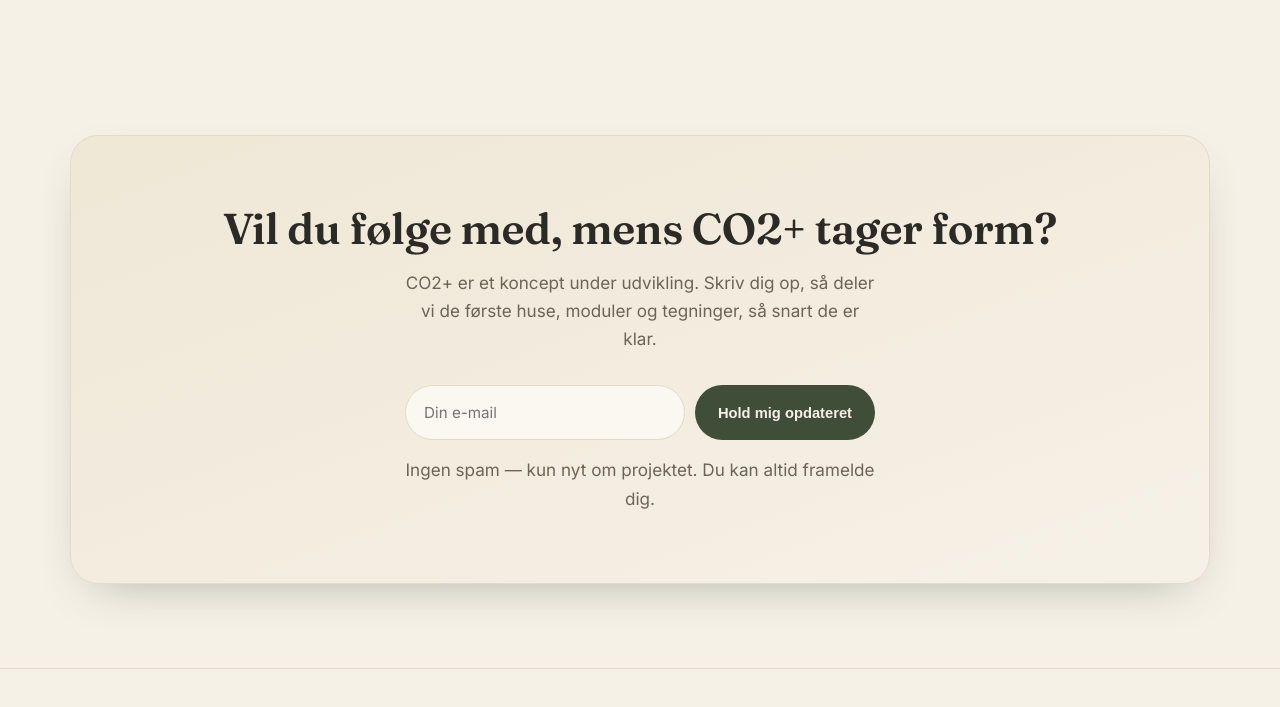
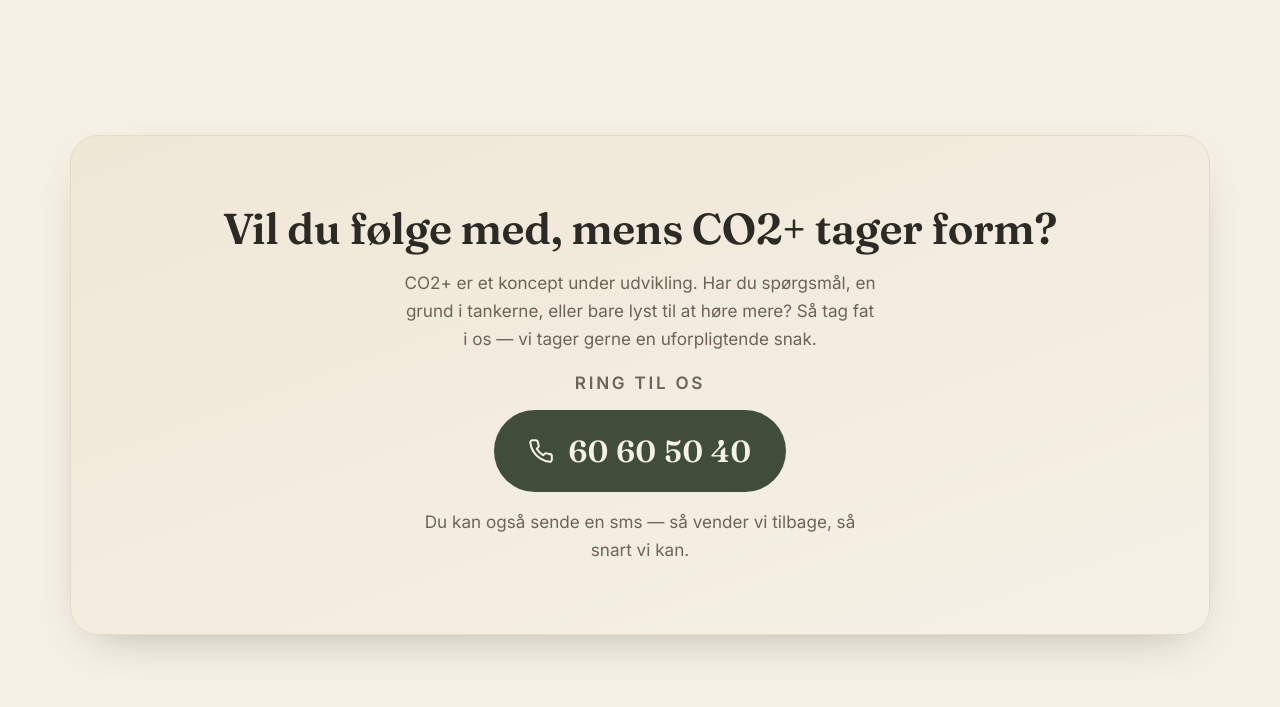
Before and after one commit to trioglobal/co2plus, a plain HTML site: page index.html in a window 1280 px wide. Shown: the part 4980-5687 px from the top of the page. Drawn offline with Linux system fonts and the light colour scheme.

Commit message:
Erstat nyhedsbrev med telefonnummer (60 60 50 40)

```diff
--- a/index.html
+++ b/index.html
@@ -345,7 +345,20 @@
     color: var(--ink);
   }
   .signup input:focus { outline: 2px solid var(--sage-soft); outline-offset: 1px; }
-  .cta-note { margin-top: 16px; font-size: 0.82rem; color: var(--muted); }
+  .cta-note { margin-top: 18px; font-size: 0.82rem; color: var(--muted); }
+  .call-label { margin-top: 26px; font-size: 0.78rem; font-weight: 600; letter-spacing: 0.16em; text-transform: uppercase; color: var(--sage); }
+  .call-link {
+    display: inline-flex; align-items: center; gap: 14px;
+    margin-top: 12px; padding: 16px 34px;
+    border-radius: 999px;
+    background: var(--forest); color: var(--cream);
+    font-family: "Fraunces", Georgia, serif;
+    font-size: clamp(1.5rem, 4vw, 1.9rem); font-weight: 600;
+    letter-spacing: 0.02em;
+    transition: transform 0.2s ease, box-shadow 0.2s ease;
+  }
+  .call-link:hover { transform: translateY(-2px); box-shadow: var(--shadow); }
+  .call-link svg { width: 26px; height: 26px; flex-shrink: 0; }
 
   /* ---------- Footer ---------- */
   footer { padding: 56px 0 40px; border-top: 1px solid var(--line); }
@@ -721,12 +734,13 @@
   <div class="wrap">
     <div class="cta-card reveal">
       <h2>Vil du følge med, mens CO2+ tager form?</h2>
-      <p>CO2+ er et koncept under udvikling. Skriv dig op, så deler vi de første huse, moduler og tegninger, så snart de er klar.</p>
-      <form class="signup" id="signupForm" novalidate>
-        <input type="email" id="email" placeholder="Din e-mail" aria-label="Din e-mail" required />
-        <button type="submit" class="btn btn-primary">Hold mig opdateret</button>
-      </form>
-      <p class="cta-note" id="formNote">Ingen spam — kun nyt om projektet. Du kan altid framelde dig.</p>
+      <p>CO2+ er et koncept under udvikling. Har du spørgsmål, en grund i tankerne, eller bare lyst til at høre mere? Så tag fat i os — vi tager gerne en uforpligtende snak.</p>
+      <p class="call-label">Ring til os</p>
+      <a href="tel:+4560605040" class="call-link" aria-label="Ring til CO2+ på 60 60 50 40">
+        <svg viewBox="0 0 24 24" fill="none" stroke="currentColor" stroke-width="1.9" stroke-linecap="round" stroke-linejoin="round"><path d="M22 16.92v3a2 2 0 0 1-2.18 2 19.79 19.79 0 0 1-8.63-3.07 19.5 19.5 0 0 1-6-6 19.79 19.79 0 0 1-3.07-8.67A2 2 0 0 1 4.11 2h3a2 2 0 0 1 2 1.72c.13.96.36 1.9.7 2.81a2 2 0 0 1-.45 2.11L8.09 9.91a16 16 0 0 0 6 6l1.27-1.27a2 2 0 0 1 2.11-.45c.91.34 1.85.57 2.81.7A2 2 0 0 1 22 16.92z"/></svg>
+        <span>60 60 50 40</span>
+      </a>
+      <p class="cta-note">Du kan også sende en sms — så vender vi tilbage, så snart vi kan.</p>
     </div>
   </div>
 </section>
@@ -783,21 +797,7 @@
   }, { threshold: 0.4 });
   if (carbon) meterIO.observe(carbon);
 
-  // Signup (front-end only placeholder)
-  const form = document.getElementById('signupForm');
-  const note = document.getElementById('formNote');
-  form.addEventListener('submit', (ev) => {
-    ev.preventDefault();
-    const email = document.getElementById('email');
-    if (!email.value || !email.validity.valid) {
-      note.textContent = 'Indtast venligst en gyldig e-mail.';
-      note.style.color = '#bd6442';
-      return;
-    }
-    note.textContent = 'Tak! Vi skriver, så snart der er nyt. ✦';
-    note.style.color = '#3f4d39';
-    form.reset();
-  });
+  // Kontakt sker via telefon (tel:-link) — ingen formular at håndtere.
 </script>
 </body>
 </html>
```
Also changed, not shown: 1 other file.
